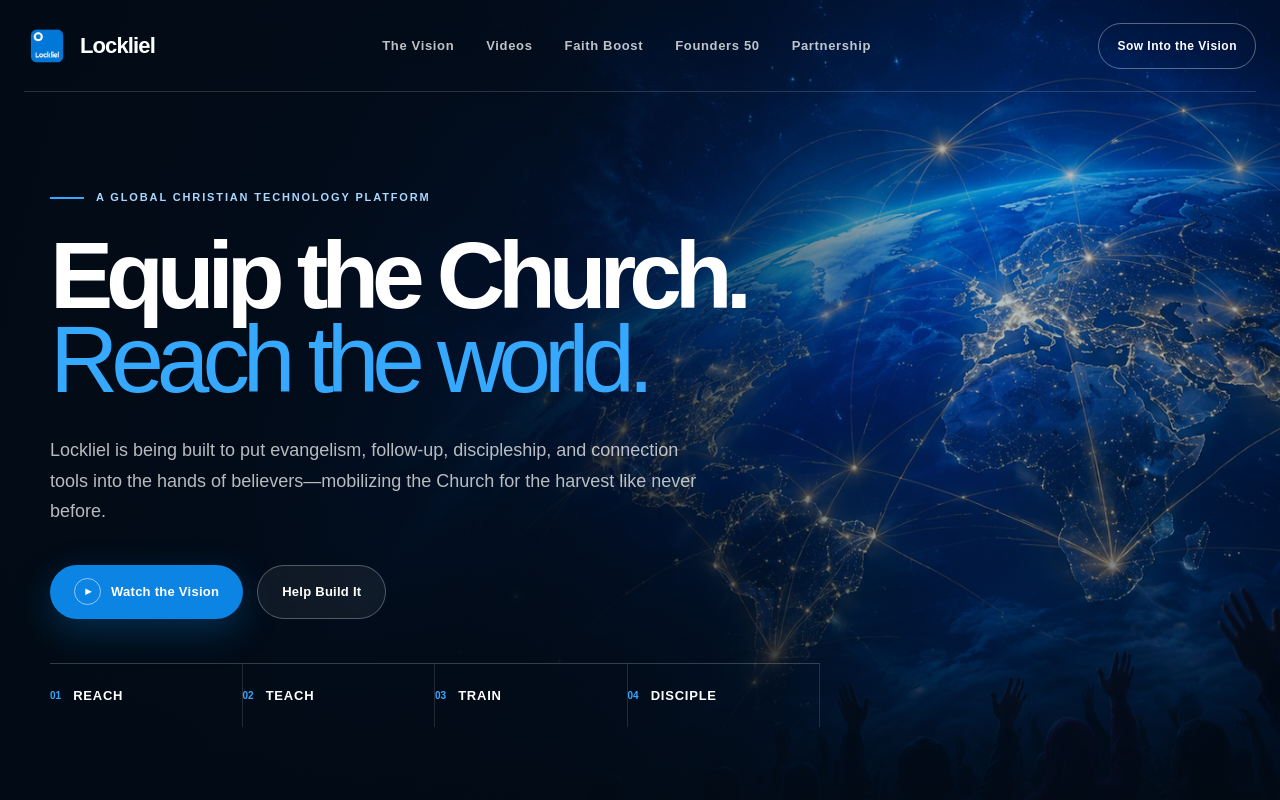
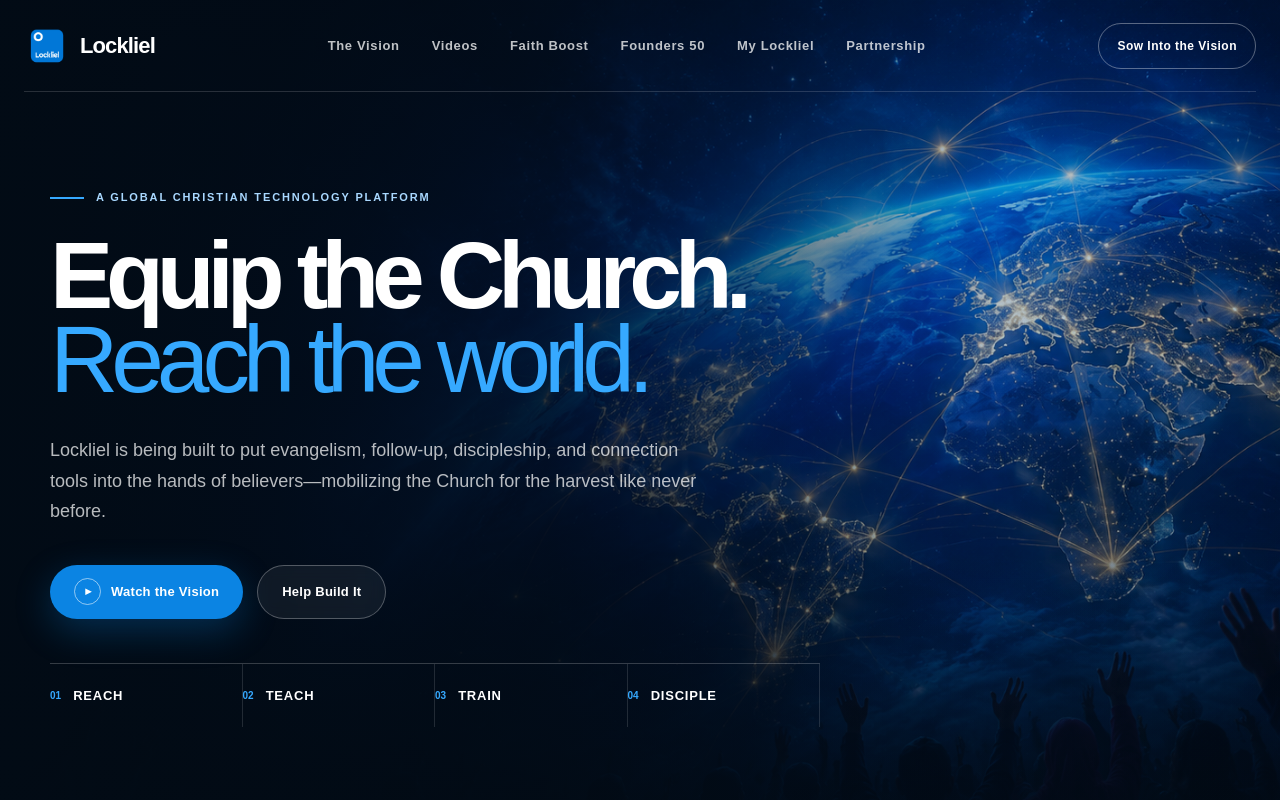
Before and after one commit to eaglevisiondigital/Lockliel, a Next.js app: page / in a window 1280 px wide. Shown: the top 800 px of the page. Built offline with nearby package versions, Linux system fonts and the light colour scheme.

Commit message:
Add My Lockliel entry point to main navigation

```diff
--- a/app/page.tsx
+++ b/app/page.tsx
@@ -71,6 +71,7 @@ export default function Home() {
           <a href="#videos">Videos</a>
           <a href="#faith-boost">Faith Boost</a>
           <a href="/founders-50">Founders 50</a>
+          <a href="/my-lockliel">My Lockliel</a>
           <a href="#partner">Partnership</a>
         </nav>
         <a className="header-cta" href="#partner">Sow Into the Vision</a>
```
